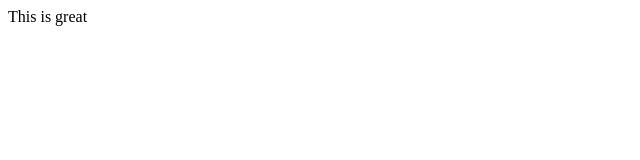
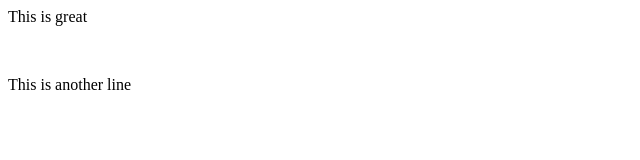
Before and after one commit to Nikhilkushw/DemoRepo, a plain HTML site: page index.html in a window 1280 px wide. Shown: the whole page, without its empty margins (0-640 px from the left). Drawn offline with Linux system fonts and the light colour scheme.

Commit message:
Update new line

```diff
--- a/index.html
+++ b/index.html
@@ -1 +1,3 @@
 <p>This is great</p>
+<br>
+<p>This is another line</p>
```
